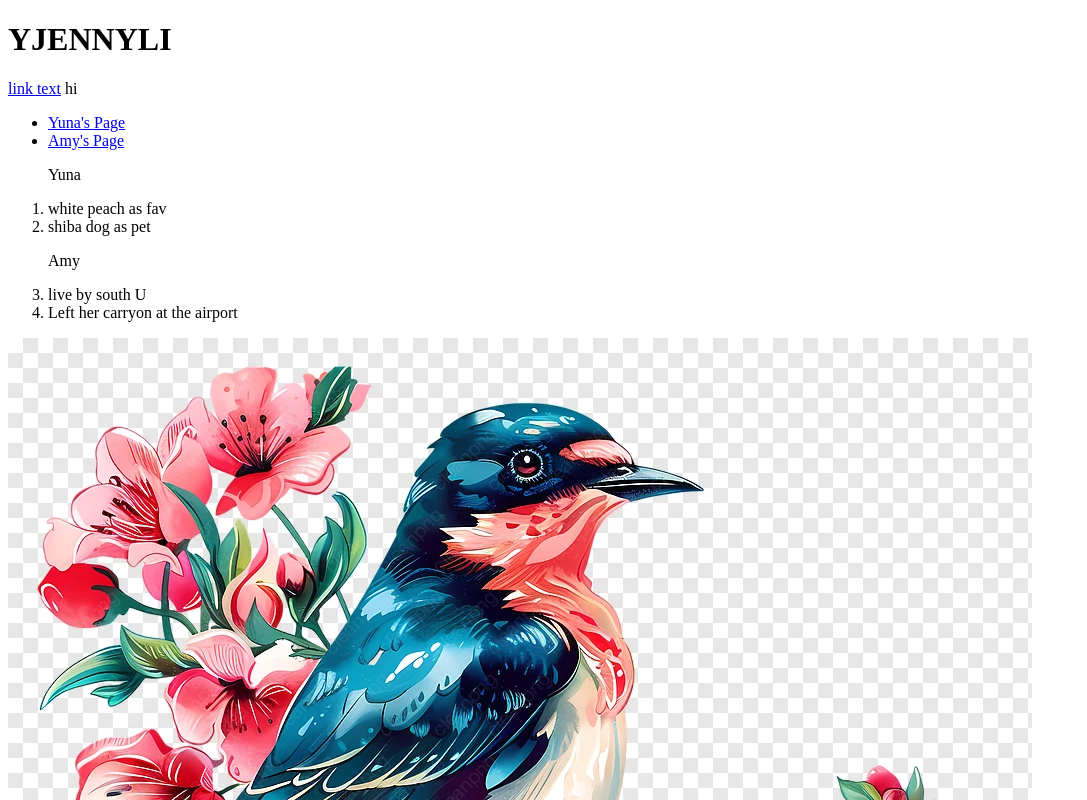
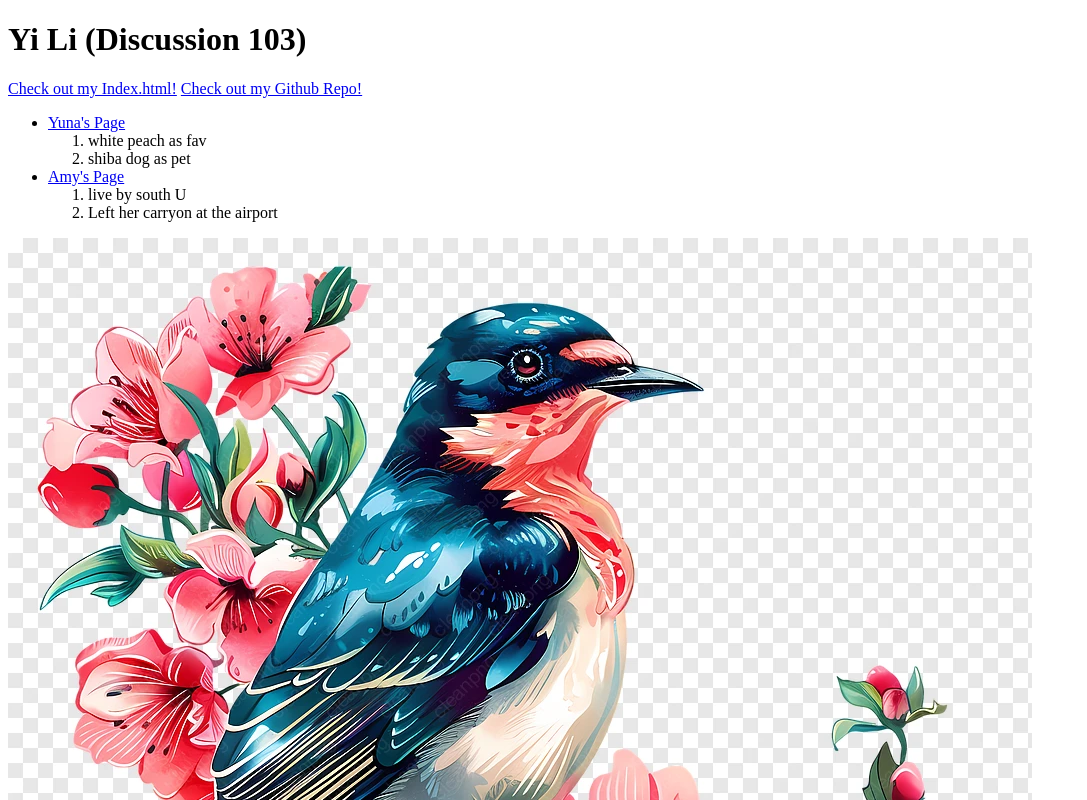
Before and after one commit to yjennyli/wk1, a plain HTML site: page simple_code.html in a window 1280 px wide. Shown: the top 800 px of the page, without its empty margins (0-1087 px from the left). Drawn offline with Linux system fonts and the light colour scheme.

Commit message:
Update simple_code.html
fix according to W3Validators

```diff
--- a/simple_code.html
+++ b/simple_code.html
@@ -3,39 +3,41 @@
 <head>
     <meta charset="UTF-8">
     <meta name="viewport" content="width=device-width, initial-scale=1.0">
-    <title>Title</title>
+    <title>Jennie's Homepage</title>
     <link rel="icon" type="image/x-icon" href="images/portrait.png">
     <link href="https://fonts.googleapis.com/icon?family=Material+Icons" rel="stylesheet">
 </head>
-<head>
-    <h1>YJENNYLI</h1>
-    <a href="https://github.com/yjennyli/wk1/blob/main/index.html">link text</a>
-</head>
 
 <body>
-    hi
-</body>
+    <header>
+        <h1>Yi Li (Discussion 103)</h1>
+        <a href="https://yjennyli.github.io/wk1/index.html">Check out my Index.html!</a>
+        <a href="https://github.com/yjennyli/wk1">Check out my Github Repo!</a>
+    </header>
 
     <main>
         <ul>
-    <li><a href="https://ymiyoshi5.github.io/wk1/simple_code.html">Yuna's Page</a></li>
-    <li><a href="https://AMYSHI777.github.io/wk1/simple_code.html">Amy's Page</a></li>
-</ul>
-
+            <li>
+                <a href="https://ymiyoshi5.github.io/wk1/simple_code.html">Yuna's Page</a>
                 <ol>
-    <p>Yuna</p>
                     <li>white peach as fav</li>
                     <li>shiba dog as pet</li>
-
-  <p>Amy</p>
+                </ol>
+            </li>
+            <li>
+                <a href="https://AMYSHI777.github.io/wk1/simple_code.html">Amy's Page</a>
+                <ol>
                     <li>live by south U</li>
                     <li>Left her carryon at the airport</li>
                 </ol>
+            </li>
+        </ul>
         <img src="images/bird.png" alt="BIRD">
     </main>
 
     <footer>
-    <i class="material-icons">&#xe84d;</i>
-    &copy Yi Li 08/27/2025
+        <i class="material-icons">favorite</i>
+        &copy; Yi Li 08/27/2025
     </footer>
+</body>
 </html>
```
Lines whose indentation alone changed are shown as unchanged.
